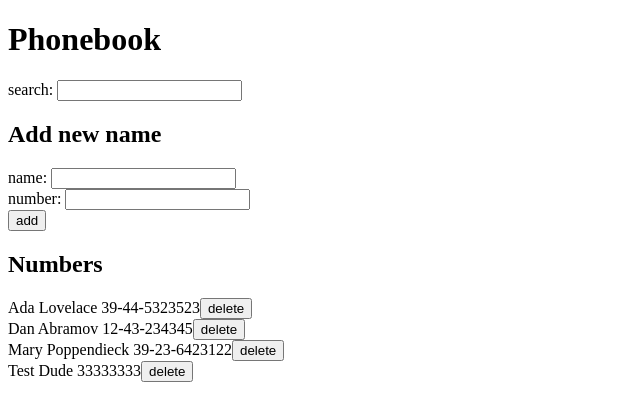
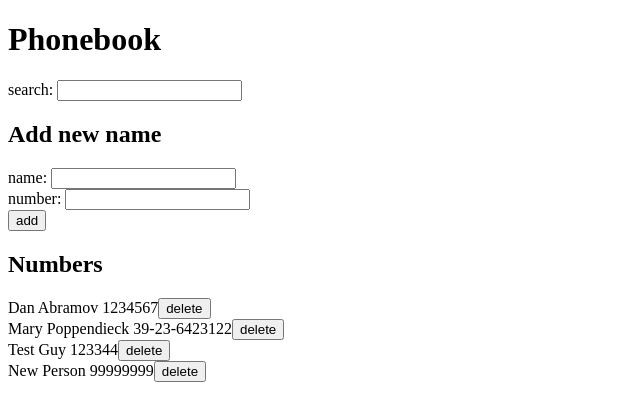
Before and after one commit to hehomm/fullstack, a React (Vite) app in the folder part2/phonebook/: page / in a window 1280 px wide. Shown: the top 420 px of the page, without its empty margins (0-640 px from the left). Built offline with nearby package versions, Linux system fonts and the light colour scheme; data requests are answered from the project's data file.

Commit message:
Exercise 2.15.

```diff
--- a/part2/phonebook/db.json
+++ b/part2/phonebook/db.json
@@ -1,13 +1,8 @@
 {
   "persons": [
     {
-      "name": "Ada Lovelace",
-      "number": "39-44-5323523",
-      "id": "2"
-    },
-    {
       "name": "Dan Abramov",
-      "number": "12-43-234345",
+      "number": "1234567",
       "id": "3"
     },
     {
@@ -16,9 +11,14 @@
       "id": "4"
     },
     {
-      "id": "1344",
-      "name": "Test Dude",
-      "number": "33333333"
+      "name": "Test Guy",
+      "number": "123344",
+      "id": "6c39"
+    },
+    {
+      "name": "New Person",
+      "number": "99999999",
+      "id": "45e5"
     }
   ]
 }
--- a/part2/phonebook/src/App.jsx
+++ b/part2/phonebook/src/App.jsx
@@ -81,16 +81,26 @@ const App = () => {
     // check if name is already in persons
     const exists = persons.reduce((prev, current) => prev ? true : current.name===newName, false)
     console.log(exists)
+    const newPerson = {name: newName, number: newNumber}
+
     if (exists) {
-      alert(`${newName} is already added to the phonebook`)
-      return
+      if (window.confirm(`${newName} is alredy in phonebook. Update number?`)) {
+        const oldPerson = persons.find(p => p.name === newName)
+        personService
+          .updateNumber(newPerson, oldPerson.id)
+          .then(response => setPersons(persons.map(p => p.name !== newName ? p : response)))
+        setNewName('')
+        setNewNumber('')
+        return
+      } else {
+        return
+      }
     }
     // don't allow empty name submissions
     if (newName==='') {
       alert('Enter a name')
       return
     }
-    const newPerson = {name: newName, number: newNumber}
 
     console.log(newPerson)
     personService
--- a/part2/phonebook/src/services/persons.js
+++ b/part2/phonebook/src/services/persons.js
@@ -24,4 +24,13 @@ const loadPersons = () => {
     )
 }
 
-export default {addPerson, deletePerson, loadPersons}
+const updateNumber = (person, id) => {
+    console.log('updating number')
+    return (
+        axios
+            .put(`${url}/${id}`, person)
+            .then(response => response.data)
+    )
+}
+
+export default {addPerson, deletePerson, loadPersons, updateNumber}
```
